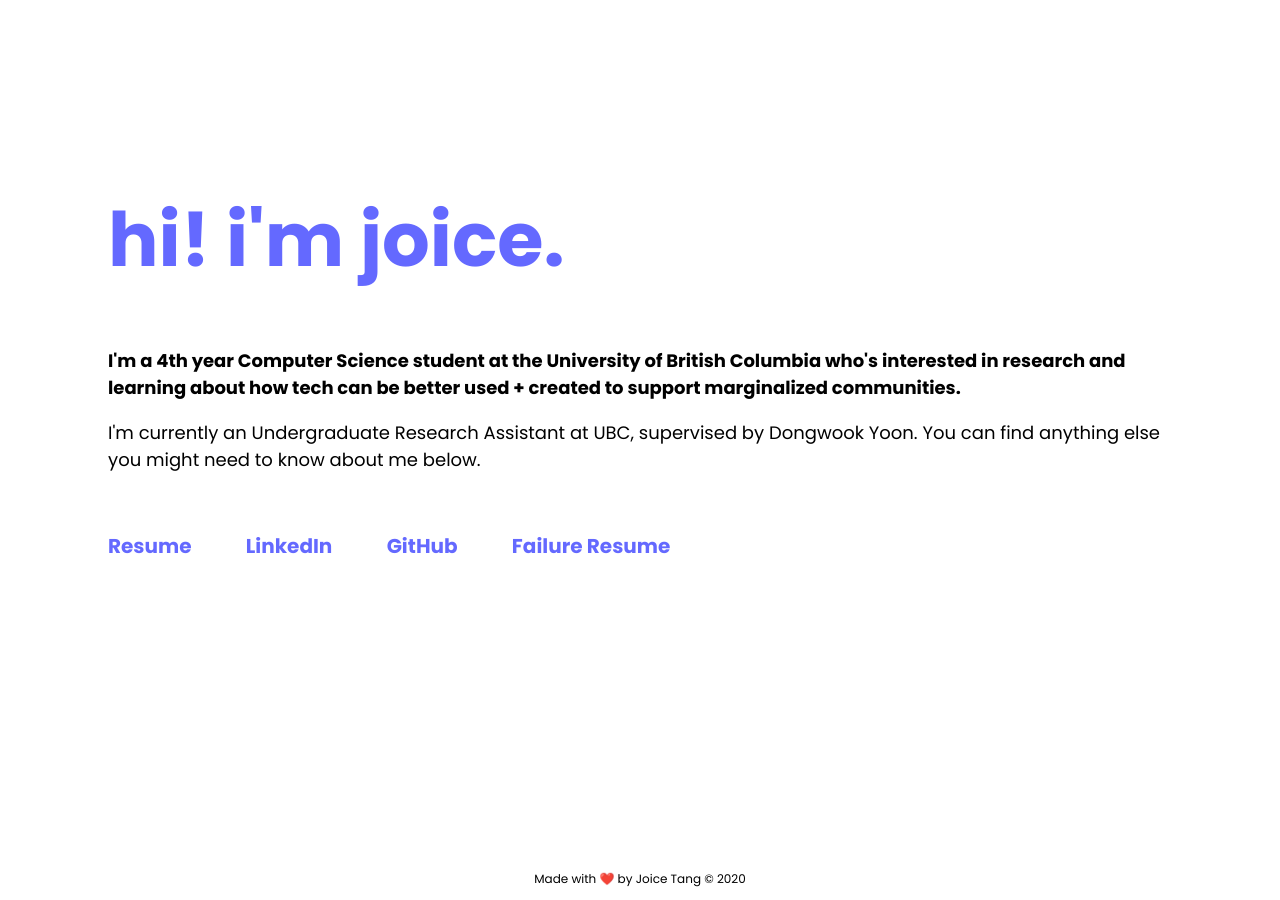
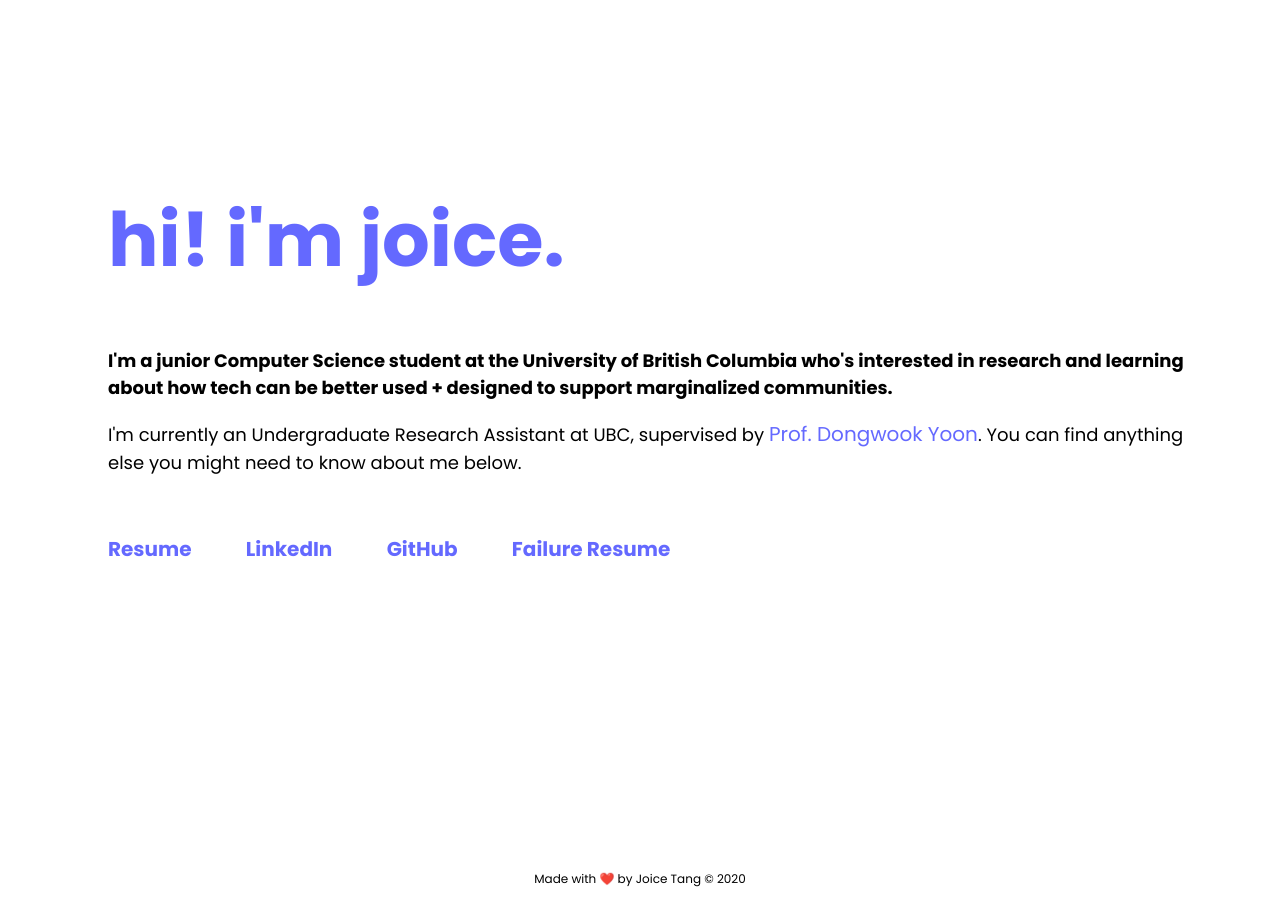
Before and after one commit to joitng/joitng.github.io, a Jekyll site: the page built from index.html, in a window 1280 px wide. Built offline with Jekyll 4.4.1, drawn with Linux system fonts in a browser that asks for light colours.

Commit message:
updated resume + small text changes

```diff
--- a/_sass/main.scss
+++ b/_sass/main.scss
@@ -26,6 +26,10 @@
     height: auto;
     font-size: 18px;
     color: $main-font-color;
+
+    a {
+        font-weight: normal;
+    }
 }
 
 h1 {
--- a/index.html
+++ b/index.html
@@ -7,8 +7,8 @@
         <h1>
             hi! i'm joice.
         </h1>
-        <h4>I'm a 4th year Computer Science student at the University of British Columbia who's interested in research and learning about how tech can be better used + created to support marginalized communities.</h4>
-        <p>I'm currently an Undergraduate Research Assistant at UBC, supervised by Dongwook Yoon. You can find anything else you might need to know about me below.</p>
+        <h4>I'm a junior Computer Science student at the University of British Columbia who's interested in research and learning about how tech can be better used + designed to support marginalized communities.</h4>
+        <p>I'm currently an Undergraduate Research Assistant at UBC, supervised by <a href="http://dwyoon.com">Prof. Dongwook Yoon</a>. You can find anything else you might need to know about me below.</p>
     </div>
 
     <div id="links">
```
Also changed, not shown: 1 other file.
